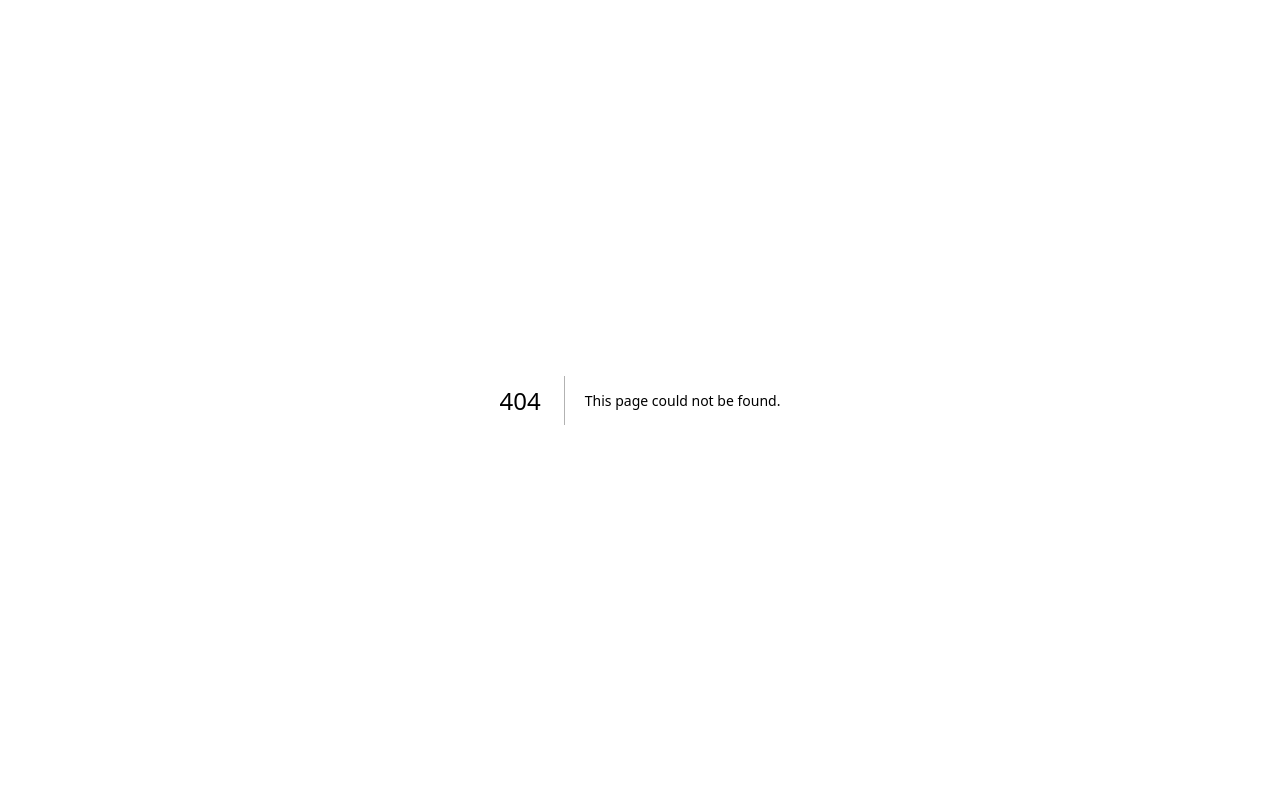
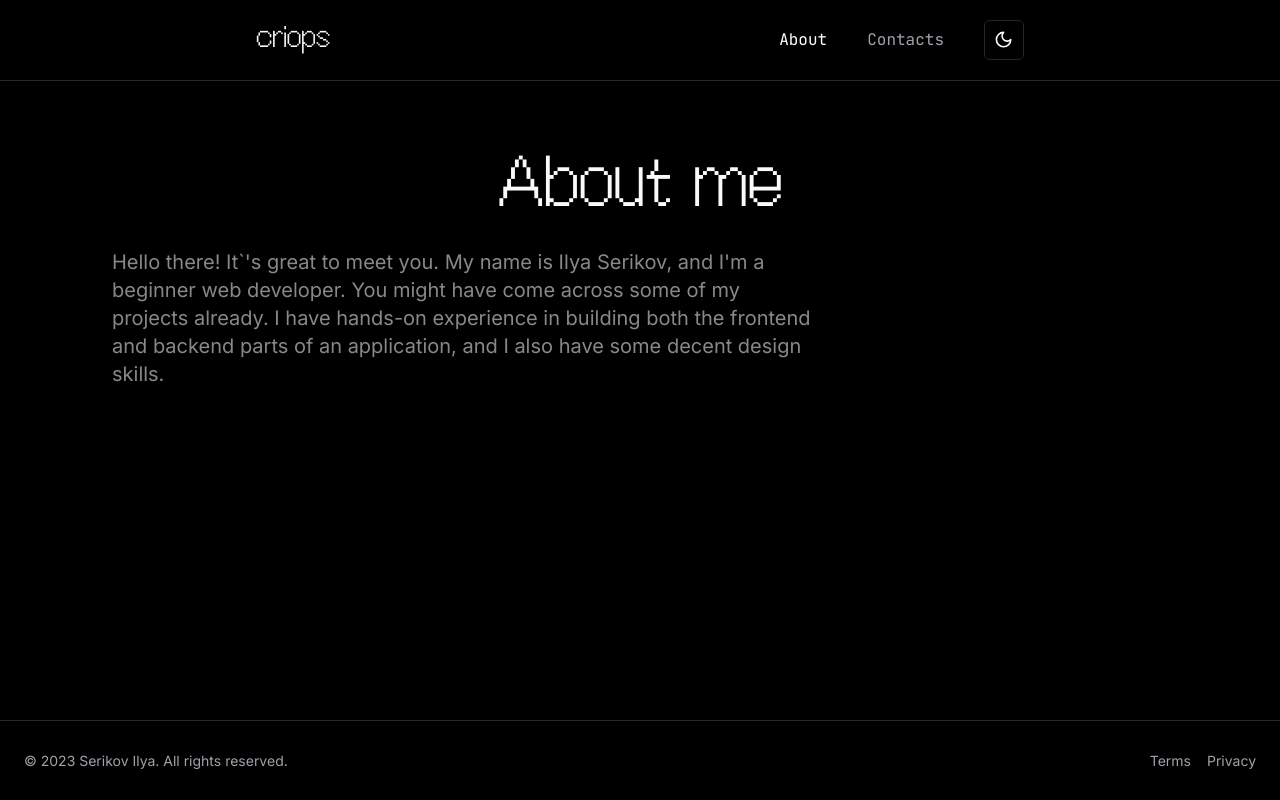
Before and after one commit to hicoolasss/portfolio, a Next.js app: page /about in a window 1280 px wide. Before the commit this address had no page. Built offline with nearby package versions, Linux system fonts and the light colour scheme.

Commit message:
Add Navbar and Footer components to layout

```diff
--- /dev/null
+++ b/app/about/page.jsx
@@ -0,0 +1,13 @@
+import { offBitRegular, offBitDot, offBitDotBold } from "@/app/layout";
+
+
+export default function AboutPage() {
+    return (
+        <>
+            <div className="w-full h-full flex flex-col items-center justify-center">
+                <h1 className={`${offBitRegular.className} text-7xl mt-24 text-center`}>About me</h1>
+            </div>
+            <p className="pl-24 text-xl text-gray mt-6 max-w-[800px] text-start">Hello there! It`&apos;s great to meet you. My name is Ilya Serikov, and I&apos;m a beginner web developer. You might have come across some of my projects already. I have hands-on experience in building both the frontend and backend parts of an application, and I also have some decent design skills.</p>
+        </>
+    );
+}
--- a/app/globals.css
+++ b/app/globals.css
@@ -128,60 +128,21 @@
 }
 
 .button {
-  padding: 15px 20px;
-  font-size: 16px;
+  @apply text-base relative text-[#f0f0f0] z-[1] px-5 py-[15px] border-[none] before:translate-x-[0%] before:translate-y-[0%] before:w-full before:h-full before:rounded-[10px] after:translate-x-2.5 after:translate-y-2.5 after:w-[35px] after:h-[35px] after:backdrop-blur-[5px] after:rounded-[50px] hover:before:translate-x-[5%] hover:before:translate-y-[20%] hover:before:w-[110%] hover:before:h-[110%] hover:after:translate-x-0 hover:after:translate-y-0 hover:after:w-full hover:after:h-full hover:after:rounded-[10px] active:after:transition-[0s] active:after:translate-x-0 active:after:translate-y-[5%];
   background: transparent;
-  border: none;
-  position: relative;
   /* font-family: JetBrains Mono, monospace; */
-  color: #f0f0f0;
-  z-index: 1;
+}
+.button::after,
+.button::before {
+  @apply content-[''] absolute z-[-99999] transition-all duration-400 right-0 bottom-0;
+}
+.button::before {
+  background: #28282d;
+}
+.button::after {
+  background: #ffffff15;
 }
 
-.button::after,
-.button::before {
-  content: '';
-  position: absolute;
-  bottom: 0;
-  right: 0;
-  z-index: -99999;
-  transition: all .4s;
-}
-
-.button::before {
-  transform: translate(0%, 0%);
-  width: 100%;
-  height: 100%;
-  background: #28282d;
-  border-radius: 10px;
-}
-
-.button::after {
-  transform: translate(10px, 10px);
-  width: 35px;
-  height: 35px;
-  background: #ffffff15;
-  backdrop-filter: blur(5px);
-  border-radius: 50px;
-}
-
-.button:hover::before {
-  transform: translate(5%, 20%);
-  width: 110%;
-  height: 110%;
-}
-
-.button:hover::after {
-  border-radius: 10px;
-  transform: translate(0, 0);
-  width: 100%;
-  height: 100%;
-}
-
-.button:active::after {
-  transition: 0s;
-  transform: translate(0, 5%);
-}
 
 @layer base {
   * {
--- a/app/layout.jsx
+++ b/app/layout.jsx
@@ -2,6 +2,8 @@ import { Inter } from 'next/font/google'
 import localFont from 'next/font/local'
 import { ThemeProvider } from '../components/theme-provider'
 import './globals.css'
+import Navbar from '@/components/navbar'
+import Footer from '@/components/footer'
 
 const inter = Inter({ subsets: ['latin'] })
 
@@ -67,7 +69,16 @@ export default function RootLayout({ children }) {
           enableSystem
           disableTransitionOnChange
         >
-          {children}
+           <div className="relative flex flex-col min-h-screen bg-background ">
+            <Navbar />
+            <main className="flex-grow py-8 px-4 ">
+                <section className="flex-grow mt-6 h-full">
+                    {children}
+                </section>
+
+            </main>
+            <Footer />
+        </div>
         </ThemeProvider>
       </body>
     </html>
--- a/app/page.jsx
+++ b/app/page.jsx
@@ -88,10 +88,8 @@ export default function Home() {
   }
 
   return (
-    <div className="relative flex flex-col min-h-screen bg-background ">
-      <Navbar />
-      <main className="flex-grow py-8 px-4 ">
-        <section className="flex-grow mt-6 h-full">
+    <>
+
           <div className='flex flex-col items-center justify-center 2xl:flex-row'>
             <div className='mt-12 p-6 sm:p-0 sm:max-w-[500px] xl:max-w-none'>
               <div className={`${offBitRegular.className} text-7xl flex-col gap-5 hidden xl:flex `}>
@@ -153,7 +151,8 @@ export default function Home() {
               <p className={`w-full text-sm md:text-xl mt-5 md:mt-12 max-w-[800px] text-gray`}>
                 I build cool and user-friendly websites that look great and work smoothly. Using the latest technology, I ensure that your site is both awesome and super fast. Let&apos;s make your online dream a reality!
               </p>
-              <button className='button mt-5 md:mt-12 font-bold'>Work with me</button>
+              <button className='button mt-5 md:mt-12 font-bold p-5'>Work with me</button>
+
             </div>
 
             <Globe className={"hidden 2xl:flex 2xl:w-[600px] 2xl:h-[600px]"} width={600} height={600}></Globe>
@@ -162,12 +161,10 @@ export default function Home() {
             <Globe className={"sm:hidden flex w-[300px] h-[300px]"} width={300} height={300}></Globe>
 
           </div>
-        </section>
+
         <Section title={"Smack Overslow"} content={"Smack Overslow is a super friendly platform for sharing knowledge. You can join in conversations by asking questions, leaving comments, giving ratings to posts, using filters, and customizing your profile."} badge_text={"Q&A Platform"}  />
+        </>
 
-      </main>
-      <Footer />
-    </div>
 
   )
 }
--- a/components/navbar.jsx
+++ b/components/navbar.jsx
@@ -6,10 +6,16 @@ import { JetBrains_Mono } from 'next/font/google'
 import { Separator } from "./ui/separator";
 import { ModeToggle } from "./mode-toogle";
 import { motion } from "framer-motion";
-
+import { usePathname } from 'next/navigation'
 
 const JetBrainsMono = JetBrains_Mono({ subsets: ['latin'] })
 export default function Navbar() {
+    const pathname = usePathname()
+
+    const isActive = (path) => {
+        return pathname === path
+    }
+
     return (
         <header className="w-full fixed flex-col bg-background z-50 ">
             <nav className="flex flex-row items-center h-20 mx-5 md:mx-32 lg:mx-64 justify-between">
@@ -21,10 +27,15 @@ export default function Navbar() {
                     </Link>
                 </motion.div>
                 <div className="flex gap-3 lg:gap-10 items-center justify-center">
-                    <Link href="/about" className={`${JetBrainsMono.className} text-md lg:text-l hovered_text relative`}>
+                    <Link href="/about"
+                        // className={`${JetBrainsMono.className} text-md lg:text-l hovered_text relative`} text-zinc-600 dark:text-zinc-400
+                        className={`${JetBrainsMono.className} text-md lg:text-l hovered_text relative ${isActive('/about') ? 'text-color' : 'text-zinc-600 dark:text-zinc-400'}`}
+                    >
                         About
                     </Link>
-                    <Link href="/contact" className={`${JetBrainsMono.className} text-md lg:text-l hovered_text relative`}>
+                    <Link href="/contacts"
+                        className={`${JetBrainsMono.className} text-md lg:text-l hovered_text relative ${isActive('/contacts') ? 'text-color' : 'text-zinc-600 dark:text-zinc-400'}`}
+                    >
                         Contacts
                     </Link>
                     <ModeToggle />
--- a/tailwind.config.js
+++ b/tailwind.config.js
@@ -76,6 +76,9 @@ module.exports = {
         md: "calc(var(--radius) - 2px)",
         sm: "calc(var(--radius) - 4px)",
       },
+      transitionDuration: {
+        '400': '400ms',
+      },
       keyframes: {
         "accordion-down": {
           from: { height: 0 },
```
Also changed, not shown: components/section.jsx (+20 -3 lines).
